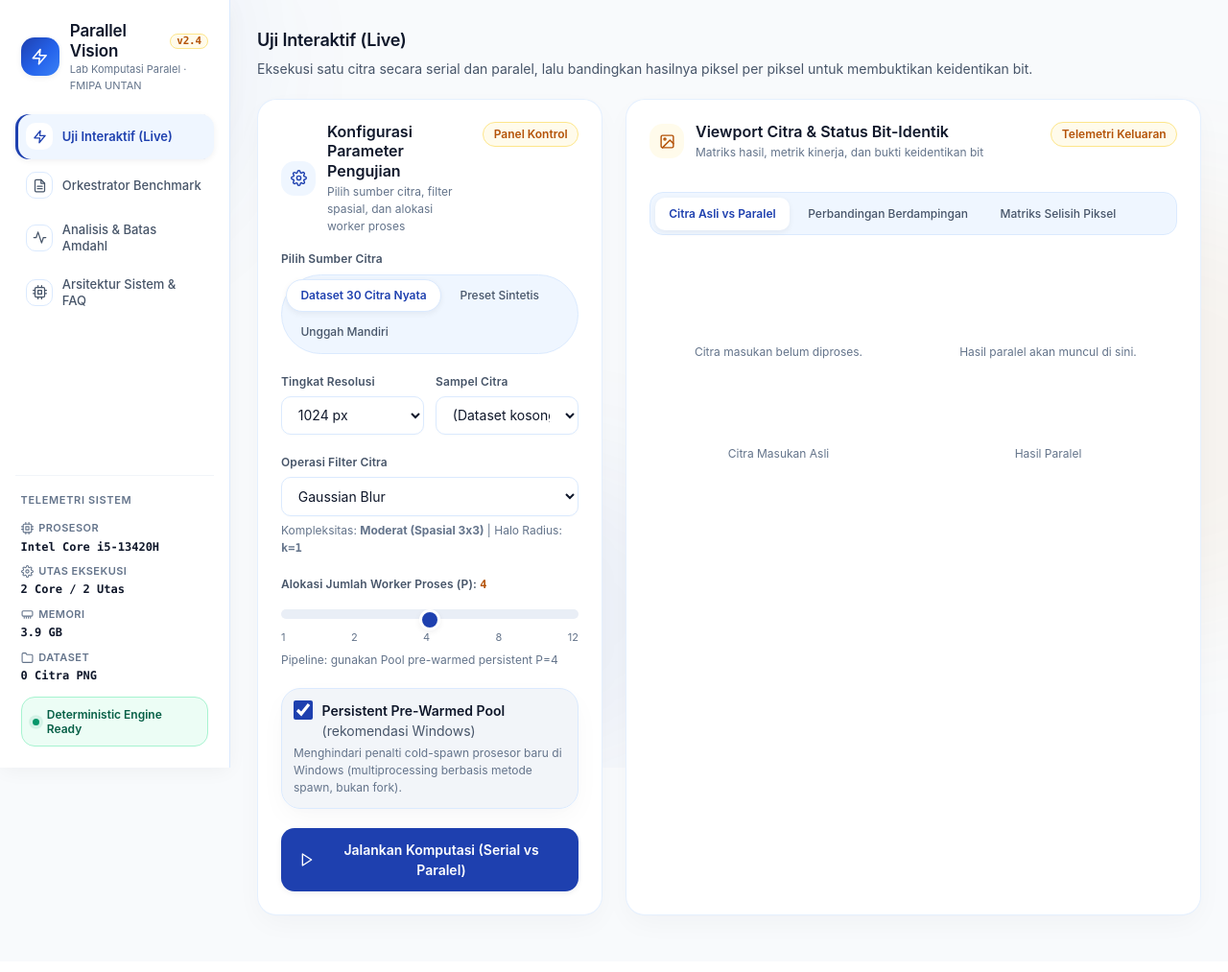
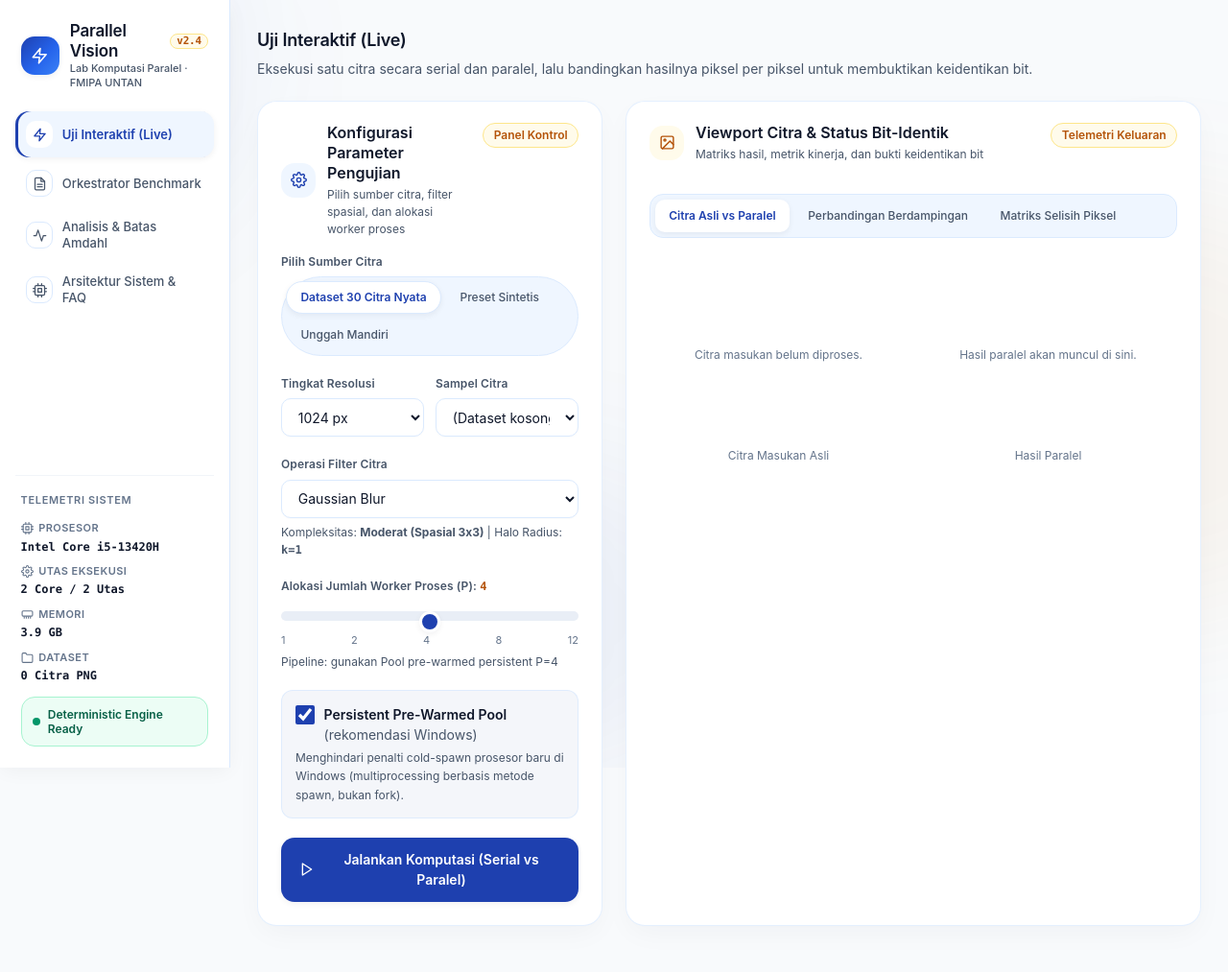
Before and after one commit to raintyaa/komputasi-paralel-multiprocessing, a FastAPI app: page / in a window 1280 px wide. Shown: the whole page at 96% size. Before the commit the page ends 956 px from the top, so only its background shows below. Run offline with FastAPI, Linux system fonts and the light colour scheme; data that the repository does not hold is empty; some libraries are stand-ins or nearby versions.

Commit message:
style(ui): polish tab 1 per impeccable scan findings and fix nested cards

```diff
--- a/web/static/css/style.css
+++ b/web/static/css/style.css
@@ -112,16 +112,19 @@ label:focus-within {
 
 /* ------------------------------------------------------------------ chips */
 .live-pulse {
-  width: 7px;
-  height: 7px;
+  width: 8px;
+  height: 8px;
   border-radius: 50%;
   background: var(--color-success);
-  animation: pulse 1.8s ease-in-out infinite;
   flex: none;
 }
+.rail-status[data-state="running"] .live-pulse {
+  background: var(--color-primary);
+  animation: pulse 1.4s ease-in-out infinite;
+}
 @keyframes pulse {
-  0%, 100% { box-shadow: 0 0 0 0 rgba(5, 150, 105, 0.45); }
-  50%      { box-shadow: 0 0 0 5px rgba(5, 150, 105, 0); }
+  0%, 100% { box-shadow: 0 0 0 0 rgba(30, 64, 175, 0.45); }
+  50%      { box-shadow: 0 0 0 5px rgba(30, 64, 175, 0); }
 }
 
 /* ------------------------------------------------------- tile ikon kartu */
@@ -204,7 +207,12 @@ label:focus-within {
   font-size: var(--text-micro);
   font-weight: 600;
 }
-.rail-sub { font-size: var(--text-micro); color: var(--color-text-muted); }
+.rail-sub {
+  font-size: var(--text-micro);
+  color: var(--color-text-secondary);
+  font-weight: 500;
+  line-height: 1.4;
+}
 
 /* --- navigasi rail (item tetap .tab-btn agar listener app.js utuh) --- */
 .rail-nav { display: flex; flex-direction: column; gap: 0.25rem; }
@@ -373,7 +381,12 @@ label:focus-within {
   line-height: 1.3;
   color: var(--color-text-main);
 }
-.card-subtitle { margin-top: 0.15rem; font-size: var(--text-small); color: var(--color-text-muted); }
+.card-subtitle {
+  margin-top: 0.2rem;
+  font-size: var(--text-small);
+  color: var(--color-text-secondary);
+  line-height: 1.5;
+}
 .badge-capsule {
   flex: none;
   padding: 0.2rem 0.65rem;
@@ -696,14 +723,22 @@ input[type="range"].range-input::-moz-range-thumb {
 }
 
 /* ------------------------------------------------------------------ util */
-.caption-small { font-size: var(--text-small); color: var(--color-text-muted); }
+.caption-small {
+  font-size: var(--text-small);
+  color: var(--color-text-secondary);
+  line-height: 1.5;
+}
 .mono-sm {
   font-family: var(--font-mono);
   font-variant-numeric: tabular-nums;
   font-size: var(--text-small);
   font-weight: 600;
 }
-.prose-sub { max-width: 96ch; color: var(--color-text-secondary); }
+.prose-sub {
+  max-width: 96ch;
+  color: var(--color-text-secondary);
+  line-height: 1.6;
+}
 .helper-note {
   padding: 0.65rem 0.9rem;
   border: 1px solid var(--color-border);
--- a/web/templates/index.html
+++ b/web/templates/index.html
@@ -268,12 +268,12 @@
               <p class="caption-small" id="live-warm-note"></p>
             </div>
 
-            <div class="rounded-card border border-border bg-surface-subtle/60 p-3 shadow-bento">
-              <label class="check-item">
+            <div class="rounded-xl border border-border/80 bg-surface-subtle/50 p-3.5">
+              <label class="check-item cursor-pointer">
                 <input type="checkbox" id="live-warm-pool" checked />
-                <span><b class="font-semibold text-text-main">Persistent Pre-Warmed Pool</b> (rekomendasi Windows)</span>
+                <span><b class="font-semibold text-text-main">Persistent Pre-Warmed Pool</b> <span class="text-text-secondary">(rekomendasi Windows)</span></span>
               </label>
-              <p class="caption-small mt-1">
+              <p class="caption-small mt-1 text-text-secondary leading-relaxed">
                 Menghindari penalti cold-spawn prosesor baru di Windows (multiprocessing
                 berbasis metode spawn, bukan fork).
               </p>
@@ -302,22 +302,22 @@
             <div class="metadata-strip" id="live-meta-strip" hidden></div>
 
             <div class="grid grid-cols-2 gap-3 xl:grid-cols-4" id="live-metrics" hidden>
-              <div class="metric-card">
+              <div class="telemetry-box">
                 <div class="metric-label">Waktu Serial (Ts)</div>
                 <div class="metric-value" id="live-m-tserial">0.0000s</div>
                 <div class="metric-sub">Single-Core Baseline</div>
               </div>
-              <div class="metric-card">
+              <div class="telemetry-box">
                 <div class="metric-label">Waktu Paralel (Tp)</div>
                 <div class="metric-value" id="live-m-tparallel">0.0000s</div>
                 <div class="metric-sub" id="live-m-parallel-sub">P = 4 Worker Proses</div>
               </div>
-              <div class="metric-card metric-card-success">
+              <div class="telemetry-box telemetry-box-success">
                 <div class="metric-label">Speedup (S)</div>
                 <div class="metric-value" id="live-m-speedup">0.00x</div>
                 <div class="metric-sub">Percepatan Komputasi</div>
               </div>
-              <div class="metric-card">
+              <div class="telemetry-box">
                 <div class="metric-label">Efisiensi (E)</div>
                 <div class="metric-value" id="live-m-efficiency">0.0%</div>
                 <div class="metric-sub">Util CPU <span class="mono-sm" id="live-m-cpu">-</span></div>
```
Also changed, not shown: other parts of web/static/css/style.css (+24 -12 lines).
